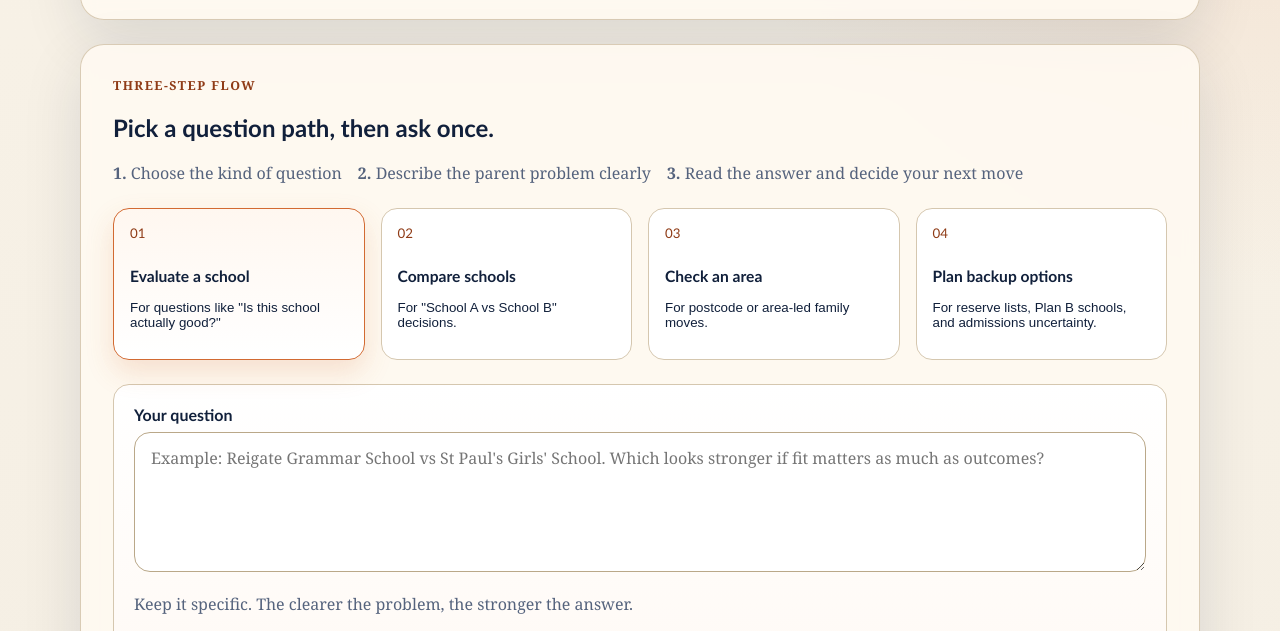
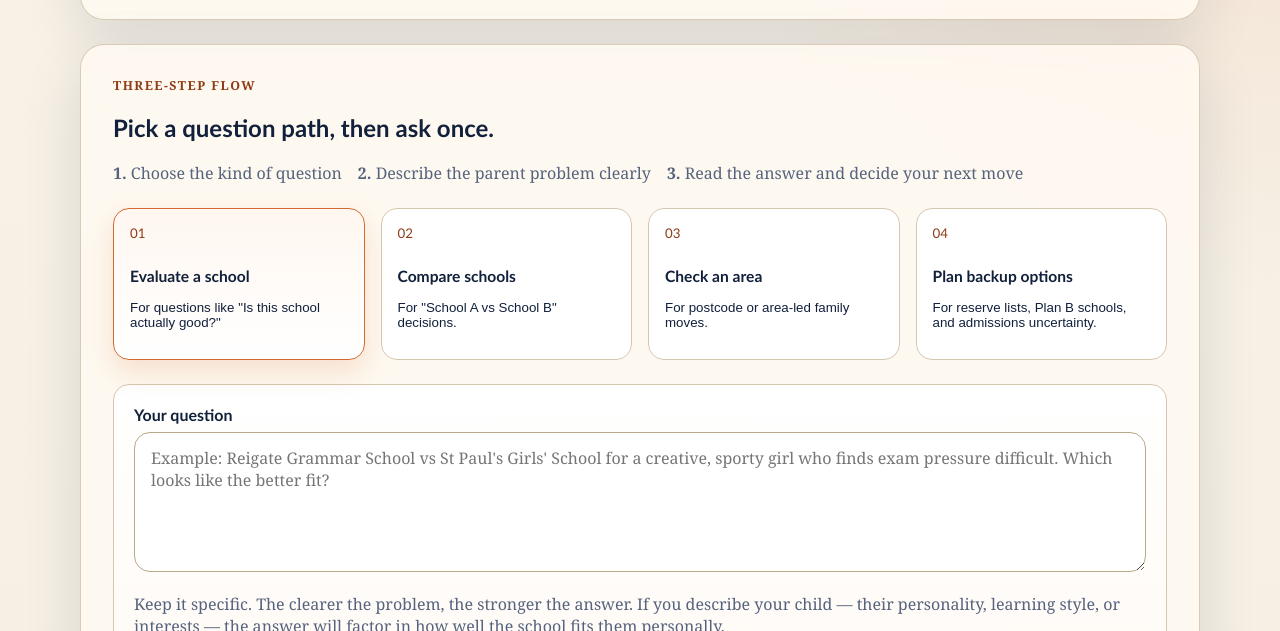
Before and after one commit to abuyak/Schools, a plain HTML site: page web/index.html in a window 1280 px wide. Shown: the part 321-952 px from the top of the page. Drawn offline with Linux system fonts and the light colour scheme.

Commit message:
Update hint text and placeholder to encourage child personality descriptions

```diff
--- a/web/index.html
+++ b/web/index.html
@@ -57,8 +57,8 @@
         <input id="branch-input" name="branch" type="hidden" value="prompt_branch_1">
         <div>
           <label for="question">Your question</label>
-          <textarea id="question" name="question" rows="5" maxlength="600" required placeholder="Example: Reigate Grammar School vs St Paul's Girls' School. Which looks stronger if fit matters as much as outcomes?"></textarea>
-          <p class="field-help">Keep it specific. The clearer the problem, the stronger the answer.</p>
+          <textarea id="question" name="question" rows="5" maxlength="600" required placeholder="Example: Reigate Grammar School vs St Paul's Girls' School for a creative, sporty girl who finds exam pressure difficult. Which looks like the better fit?"></textarea>
+          <p class="field-help">Keep it specific. The clearer the problem, the stronger the answer. If you describe your child — their personality, learning style, or interests — the answer will factor in how well the school fits them personally.</p>
         </div>
 
         <div class="form-actions">
```
Also changed, not shown: .md/prompt_issues.txt.
